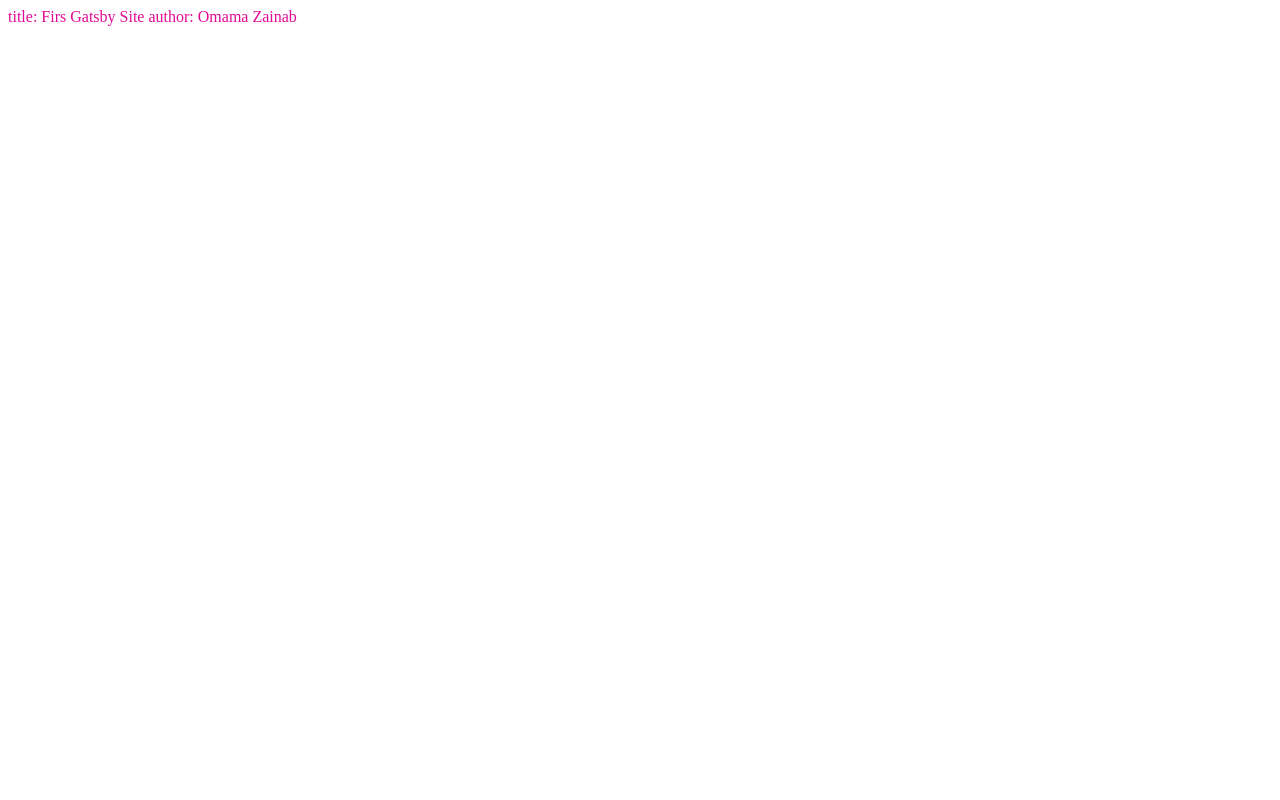
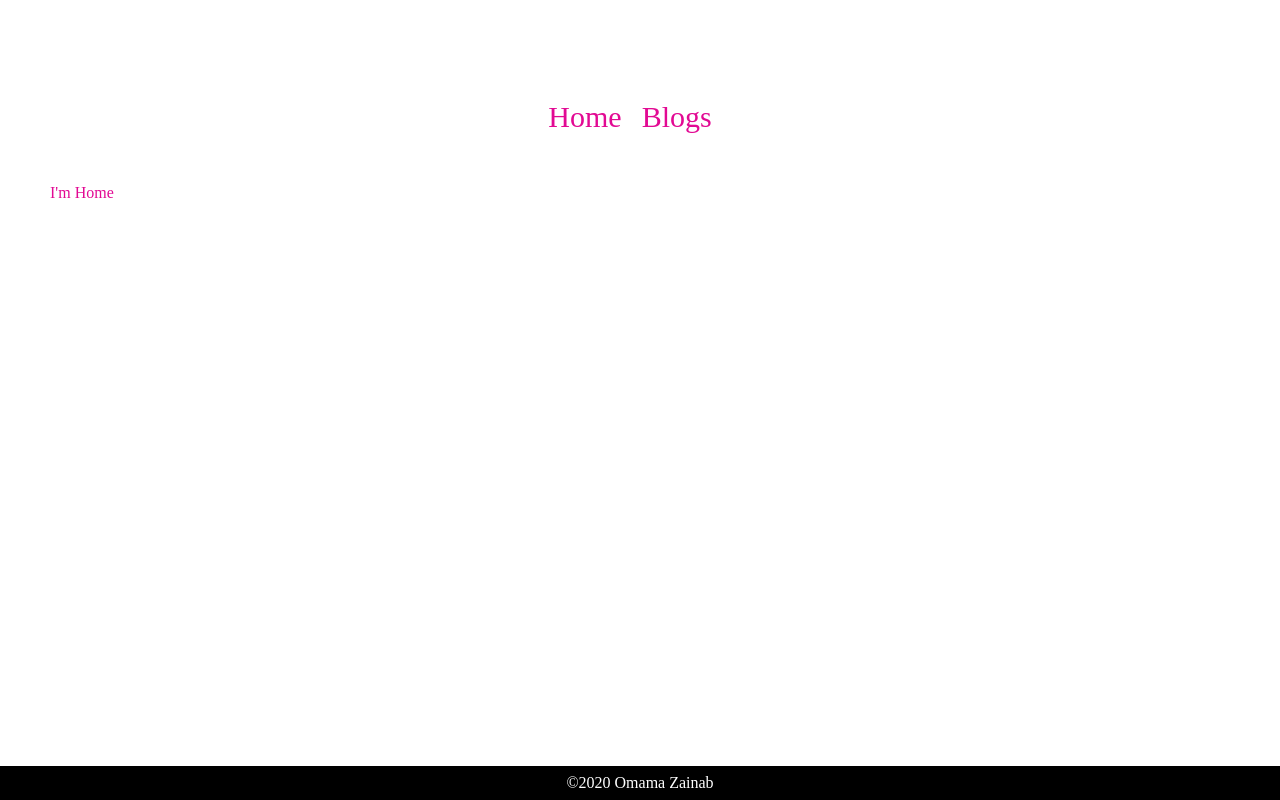
Before and after one commit to omamazainab/gatsby-js-learning, a Gatsby site: page / in a window 1280 px wide. Built offline with nearby package versions, Linux system fonts and the light colour scheme; Gatsby itself is replaced by a stand-in of ours.

Commit message:
blog posts listing

```diff
--- a/gatsby-config.js
+++ b/gatsby-config.js
@@ -1,10 +1,18 @@
 module.exports = {
   /* Your site config here */
-  siteMetadata:{
-    title:'Firs Gatsby Site',
-    author:'Omama Zainab'
+  siteMetadata: {
+    title: 'Firs Gatsby Site',
+    author: 'Omama Zainab'
   },
   plugins: [
-    'gatsby-plugin-sass'
+    'gatsby-plugin-sass',
+    {
+      resolve: 'gatsby-source-filesystem',
+      options: {
+        name: 'src',
+        path: `${__dirname}/src/`
+      }
+    },
+    'gatsby-transformer-remark'
   ],
 }
--- /dev/null
+++ b/src/components/Footer/index.js
@@ -0,0 +1,12 @@
+import React from 'react';
+import styles from './index.module.scss'
+
+const index = () => {
+    return (
+        <div className={styles.footer}>
+            ©2020 Omama Zainab
+        </div>
+    )
+}
+
+export default index
--- /dev/null
+++ b/src/components/Footer/index.module.scss
@@ -0,0 +1,10 @@
+@import "../../styles/index.scss";
+
+.footer {
+  display: block;
+  background-color: black;
+  color: white;
+  text-align: center;
+  padding-top: 0.5rem;
+  padding-bottom: 0.5rem;
+}
--- /dev/null
+++ b/src/components/Header/index.js
@@ -0,0 +1,20 @@
+import React from 'react'
+import { Link } from 'gatsby'
+import styles from './index.module.scss'
+
+const index = () => {
+    return (
+        <header className={styles.header}>
+            <nav className={styles.navbar}>
+                <div className={styles.nav}>
+                    <Link to="/" className={styles.link}>Home</Link>
+                </div>
+                <div className={styles.nav}>
+                    <Link to="/blogs" className={styles.link}>Blogs</Link>
+                </div>
+            </nav>
+        </header>
+    )
+}
+
+export default index
--- /dev/null
+++ b/src/components/Header/index.module.scss
@@ -0,0 +1,19 @@
+.header{
+    margin: 50px;
+}
+
+.navbar {
+  display: flex;
+  flex-direction: row;
+  justify-content: center;
+}
+
+.nav {
+  font-size: 30px;
+  margin-right: 20px;
+}
+
+.link{
+    text-decoration: none;
+
+}
--- /dev/null
+++ b/src/components/Layout/Layout.js
@@ -0,0 +1,18 @@
+import React from 'react'
+import Header from '../Header'
+import Footer from '../Footer'
+import styles from './index.module.scss'
+
+const Layout = ({ children }) => {
+    return (
+        <div className={styles.layout_container}>
+            <div className={styles.layout_content}>
+                <Header />
+                <main>{children}</main>
+            </div>
+            <Footer />
+        </div>
+    )
+}
+
+export default Layout
--- /dev/null
+++ b/src/components/Layout/index.module.scss
@@ -0,0 +1,13 @@
+
+
+.layout_container{
+    display: flex;
+    flex-direction: column;
+    min-height: 100vh;
+
+}
+
+.layout_content{
+    flex-grow: 1;
+    margin: 50px 50px 0 50px;
+}
--- a/src/pages/index.js
+++ b/src/pages/index.js
@@ -1,8 +1,10 @@
-import React from "react"
-import '../styles/index.scss'
-import { useSiteMetaData } from '../hooks/useSiteMetaData'
+import React, { Children } from "react"
+import Layout from '../components/Layout/Layout'
 
 export default function Home() {
-  const data = useSiteMetaData()
-  return (<div>title: {data.title} author: {data.author}</div>)
+  return (
+    <Layout>
+      I'm Home
+    </Layout>
+  )
 }
--- /dev/null
+++ b/src/posts/gatsby.md
@@ -0,0 +1,6 @@
+---
+title: "react"
+date: "12-12-20"
+---
+
+##Let's learn gatsby
--- /dev/null
+++ b/src/posts/react.md
@@ -0,0 +1,6 @@
+---
+title: "react"
+date: "12-12-20"
+---
+
+##Let's learn react
--- a/src/styles/index.scss
+++ b/src/styles/index.scss
@@ -1,3 +1,9 @@
-*{
-    color: rgb(226, 9, 147);
+* {
+  color: rgb(226, 9, 147);
 }
+
+body {
+  box-sizing: border-box;
+  margin: 0% !important;
+  padding: 0;
+}
```
Also changed, not shown: package.json (+5 -3 lines), src/components/Blogs/Index.js (added, +14 -0 lines), src/hooks/useBlogPosts.js (added, +23 -0 lines), src/pages/blogs.js (added, +13 -0 lines), src/components/Blogs/index.module.scss (added), 1 other file.
